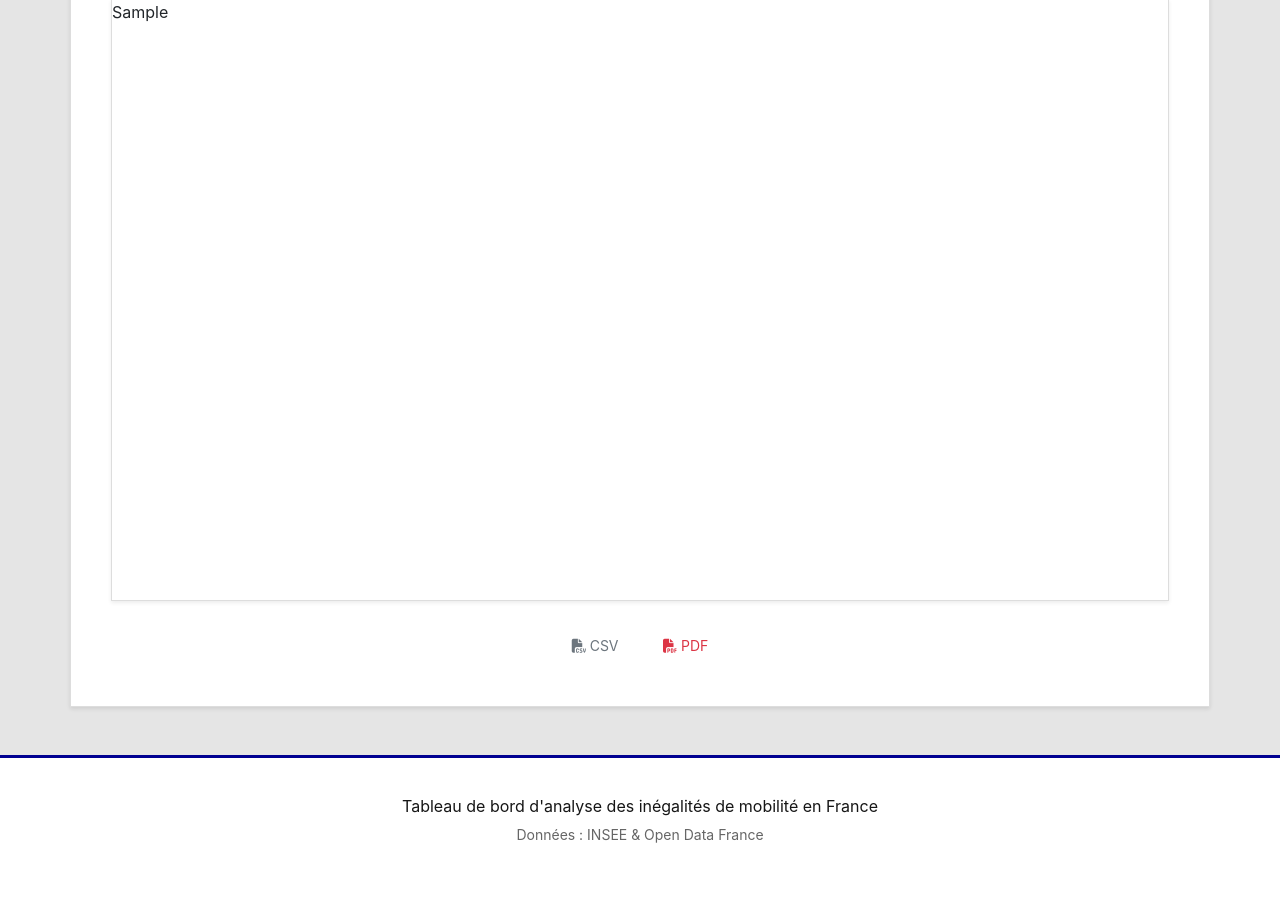
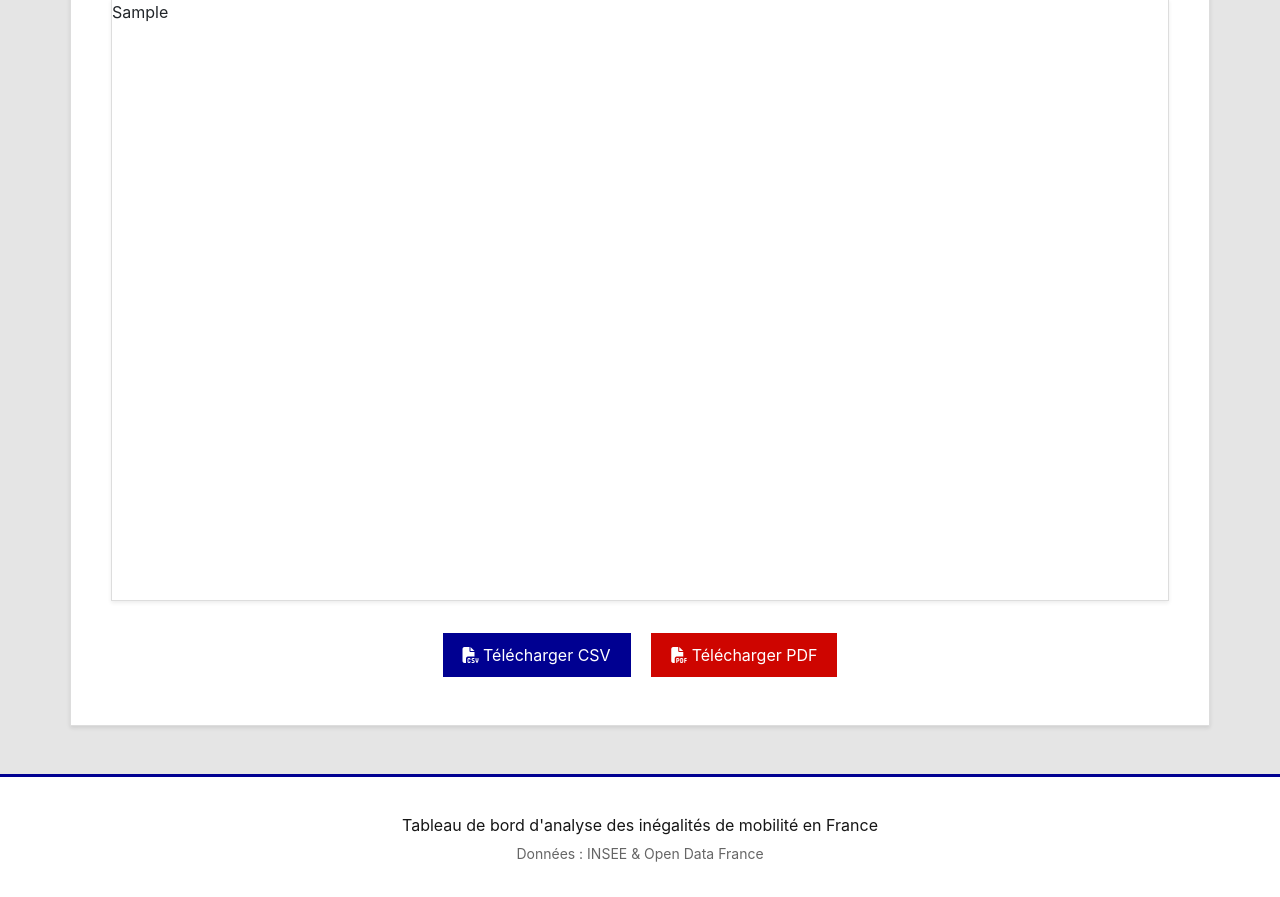
Before and after one commit to NassimBentifraouine/mobilite-dashboard, a Flask app: template app/templates/carte.html in a window 1280 px wide. Shown: the part 494-1391 px from the top of the page. Before the commit the page ends 1337 px from the top, so only its background shows below. Run offline with Flask 3, Linux system fonts and the light colour scheme; the template is opened without the code that fills it: most values are stand-ins (such as "Sample title", 1, 10 or a date in 2020).

Commit message:
design and text refac

```diff
--- a/app/templates/carte.html
+++ b/app/templates/carte.html
@@ -66,7 +66,7 @@
 </div>
 
 <div class="text-center">
-    <a href="/export/csv?department={{ selected_department }}" class="btn btn-outline-secondary btn-sm"><i class="fas fa-file-csv"></i> CSV</a>
-    <a href="/export/pdf?department={{ selected_department }}" class="btn btn-outline-danger btn-sm"><i class="fas fa-file-pdf"></i> PDF</a>
+    <a href="/export/csv?department={{ selected_department }}" class="btn btn-primary btn-export"><i class="fas fa-file-csv"></i> Télécharger CSV</a>
+    <a href="/export/pdf?department={{ selected_department }}" class="btn btn-danger btn-export"><i class="fas fa-file-pdf"></i> Télécharger PDF</a>
 </div>
 {% endblock %}
```
